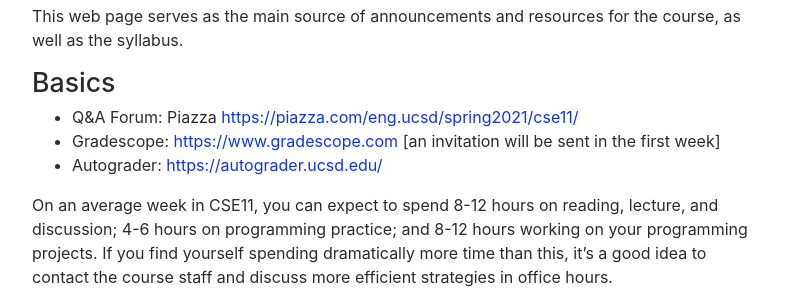
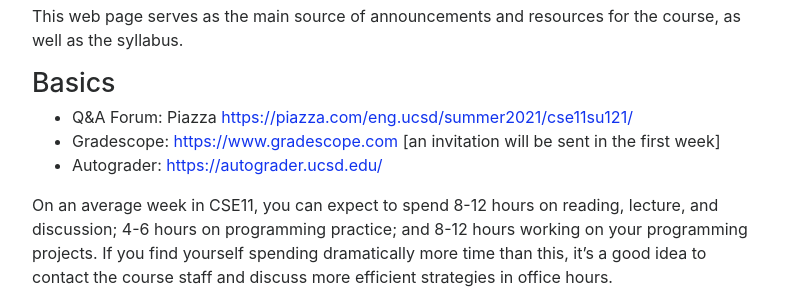
Before and after one commit to ucsd-cse11-su121/ucsd-cse11-su121.github.io, a Jekyll site: the page built from index.md, in a window 1280 px wide and 900 px high, scrolled down 315 px. Shown: the part 153-453 px from the top of the window, without its empty margins (243-1036 px from the left). Built offline with Jekyll 4.4.1, drawn with Linux system fonts in a browser that asks for light colours; nearby versions of some CDN libraries; part of the change alters nothing that is shown.

Commit message:
Update index.md

```diff
--- a/index.md
+++ b/index.md
@@ -32,7 +32,7 @@ course, as well as the syllabus.
 
 ## Basics
 
-- Q&A Forum: Piazza [https://piazza.com/eng.ucsd/spring2021/cse11/](https://piazza.com/eng.ucsd/summer2021/cse11su121/)
+- Q&A Forum: Piazza [https://piazza.com/eng.ucsd/summer2021/cse11su121/](https://piazza.com/eng.ucsd/summer2021/cse11su121/)
 - Gradescope: [https://www.gradescope.com](https://www.gradescope.com) [an invitation will be sent in the first week]
 - Autograder: [https://autograder.ucsd.edu/](https://autograder.ucsd.edu/)
 
```
